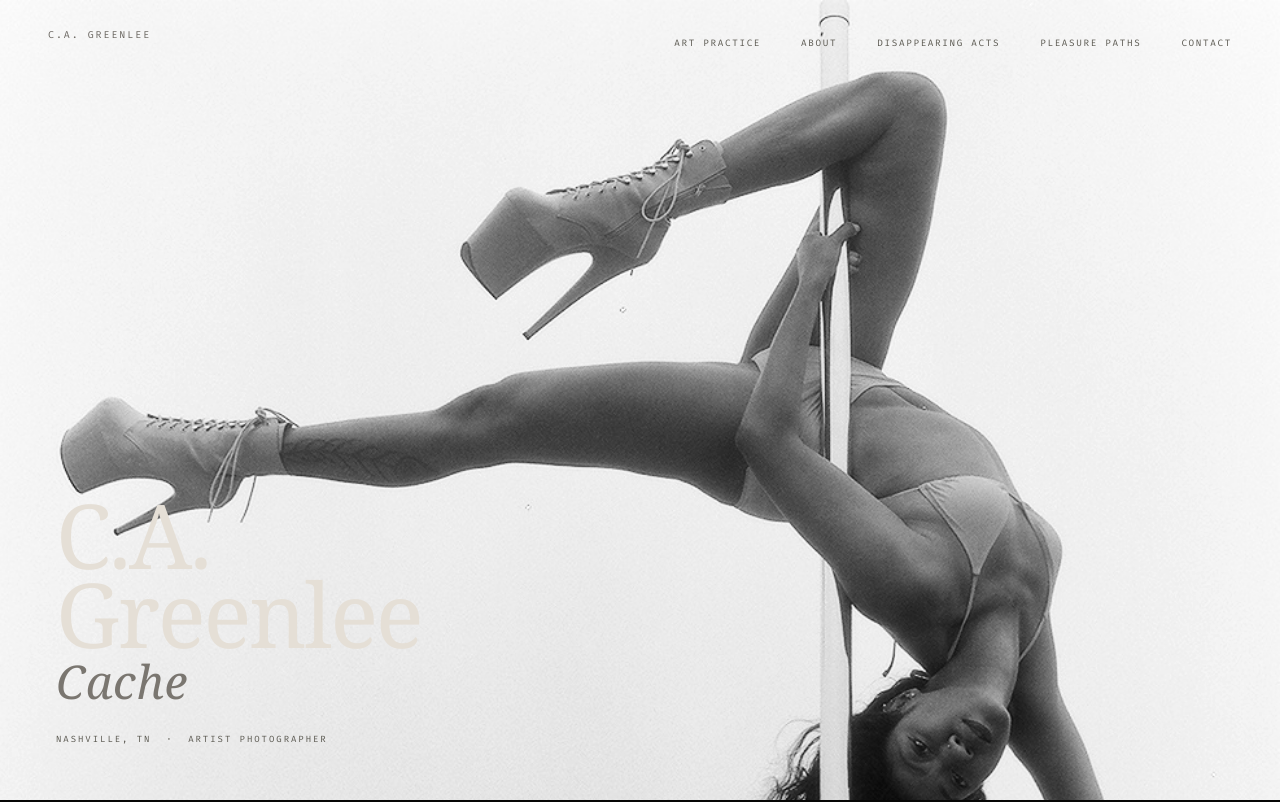
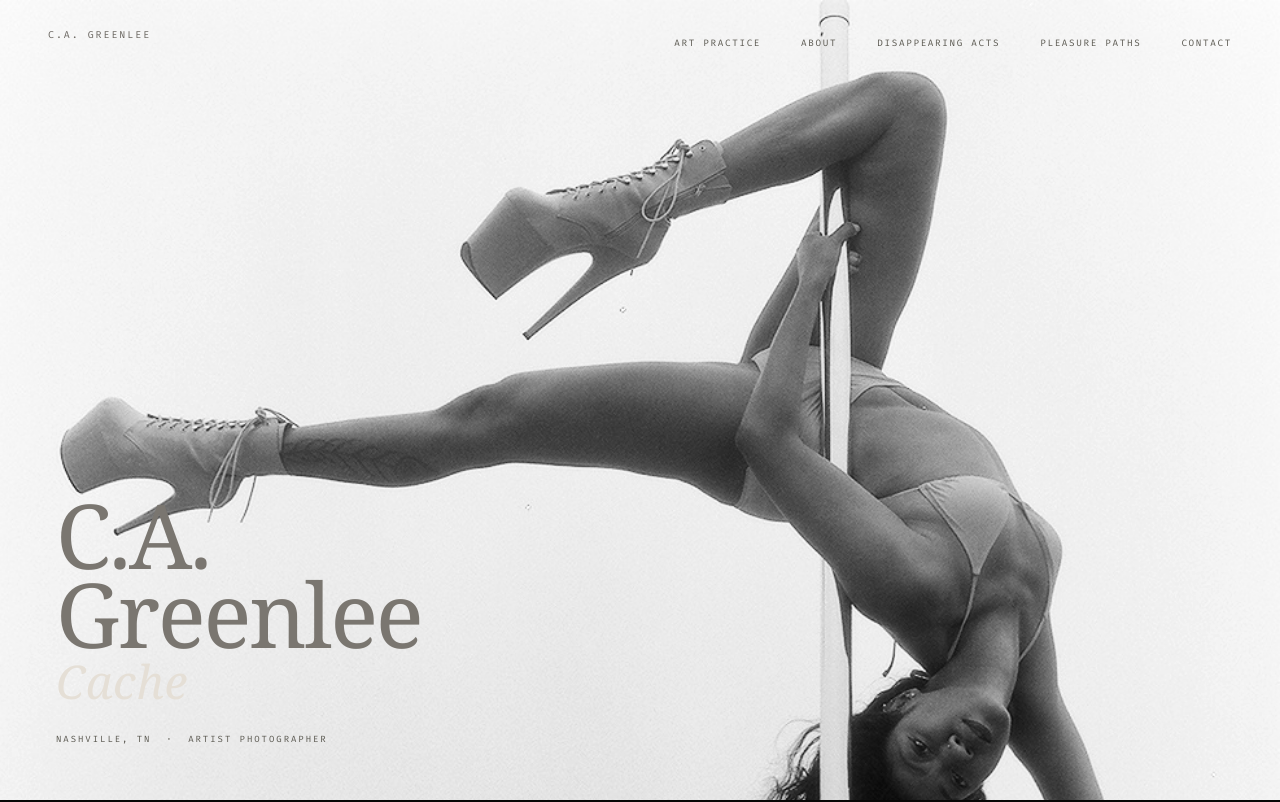
Before and after one commit to c-a-sh/studio.cacheville.com, a plain HTML site: page index.html in a window 1280 px wide. Shown: the top 802 px of the page. Drawn offline with Linux system fonts and the light colour scheme; a web font is replaced by a local one.

Commit message:
Update index.html

```diff
--- a/index.html
+++ b/index.html
@@ -21,8 +21,8 @@ nav a:hover{color:#b0aca4}
 #hero{height:100vh;width:100%;position:relative;overflow:hidden}
 #hero img{width:100%;height:100%;object-fit:cover;object-position:center top;filter:grayscale(5%) contrast(1.06)}
 #hero .over{position:absolute;bottom:3.5rem;left:3.5rem}
-#hero h1{font-size:clamp(3rem,7vw,7.5rem);font-weight:400;color:#e5dfd6;line-height:0.88;letter-spacing:-0.025em}
-#hero h1 em{display:block;font-style:italic;font-size:0.52em;color:#7a7670;margin-top:0.5rem;letter-spacing:0.01em}
+#hero h1{font-size:clamp(3rem,7vw,7.5rem);font-weight:400;color:#7a7670;line-height:0.88;letter-spacing:-0.025em}
+#hero h1 em{display:block;font-style:italic;font-size:0.52em;color:#e5dfd6;margin-top:0.5rem;letter-spacing:0.01em}
 #hero .loc{font-family:'Fira Mono',monospace;font-size:0.56rem;letter-spacing:0.22em;color:#5a5850;text-transform:uppercase;margin-top:2rem}
 
 /* ── LAYOUT ATOMS ── */
```
